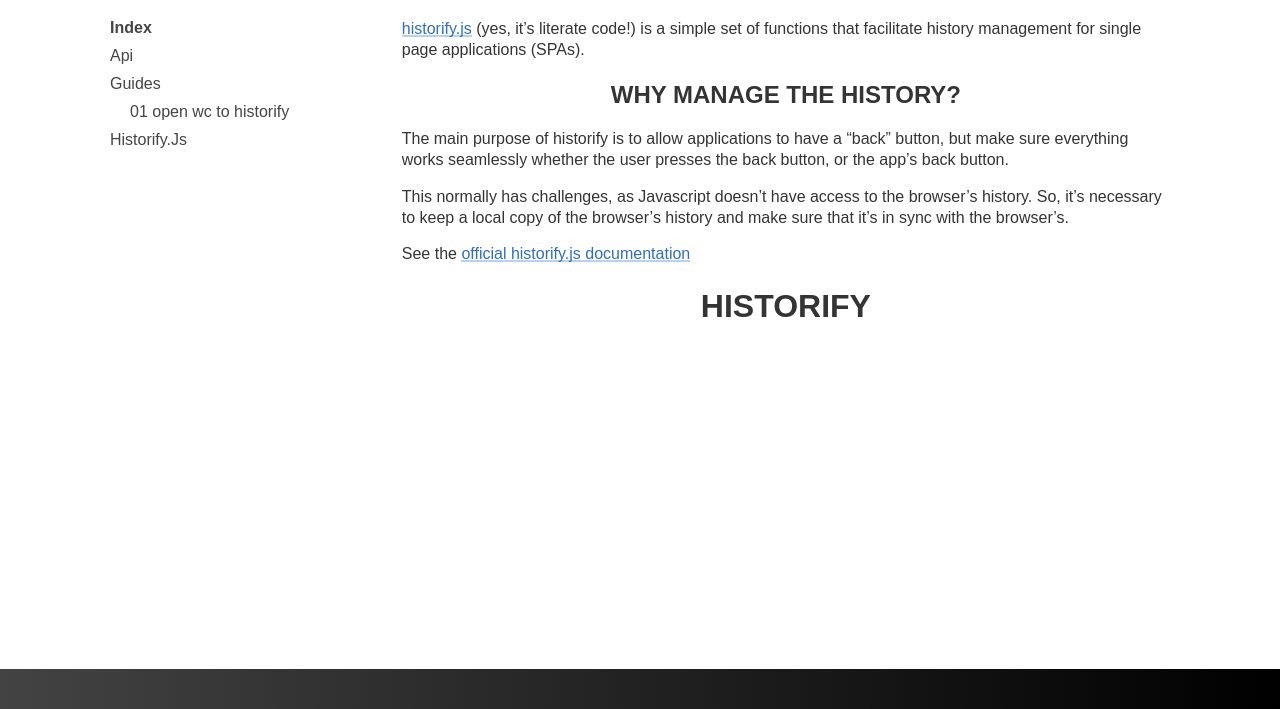
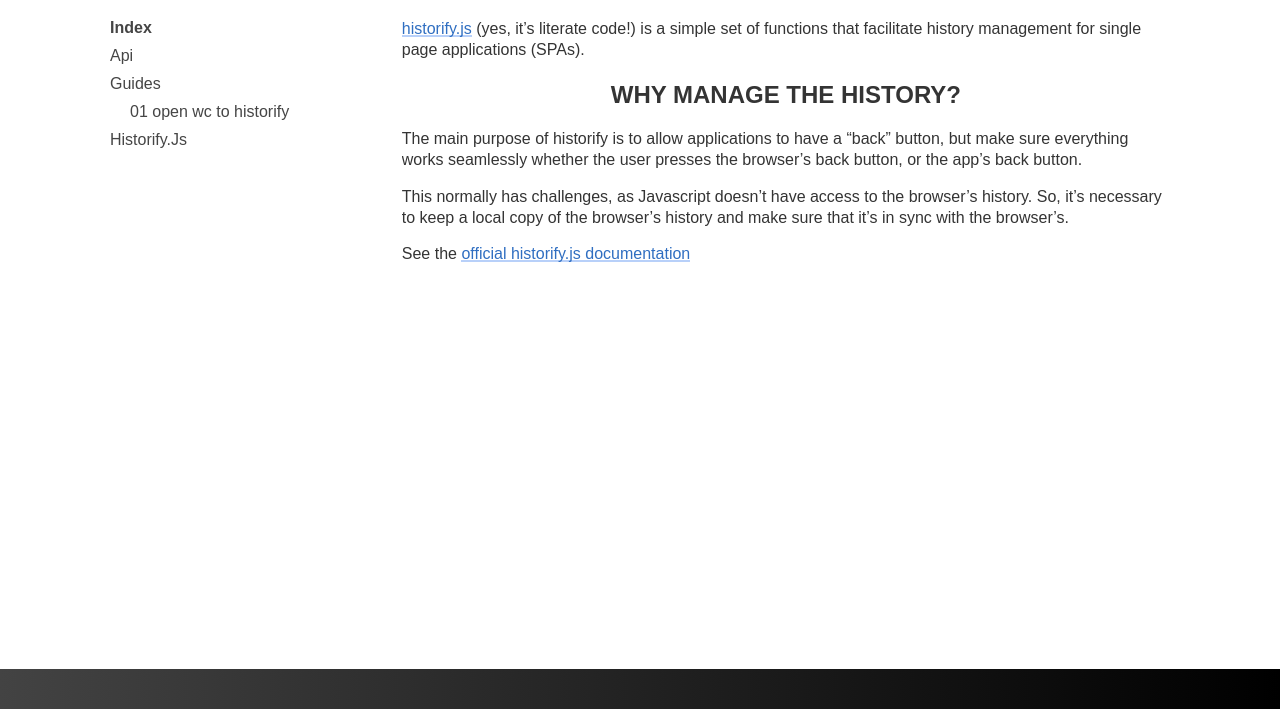
Before and after one commit to mobily-enterprises/historify, a website: page docs/index.html in a window 1280 px wide. Shown: the part 91-800 px from the top of the page. Drawn offline with Linux system fonts and the light colour scheme.

Commit message:
Readme improved

```diff
--- a/docs/index.html
+++ b/docs/index.html
@@ -86,14 +86,9 @@
 
 
 
-            <p>The main purpose of historify is to allow applications to have a “back” button, but make sure everything works seamlessly whether the user presses the back button, or the app’s back button.</p>
+            <p>The main purpose of historify is to allow applications to have a “back” button, but make sure everything works seamlessly whether the user presses the browser’s back button, or the app’s back button.</p>
 <p>This normally has challenges, as Javascript doesn’t have access to the browser’s history. So, it’s necessary to keep a local copy of the browser’s history and make sure that it’s in sync with the browser’s.</p>
 <p>See the <a href="https://mobily-enterprises.github.io/historify/">official historify.js documentation</a></p>
-<h1 id="historify">historify</h1>
-
-
-
-
 
 
 
```
Also changed, not shown: README.md.
